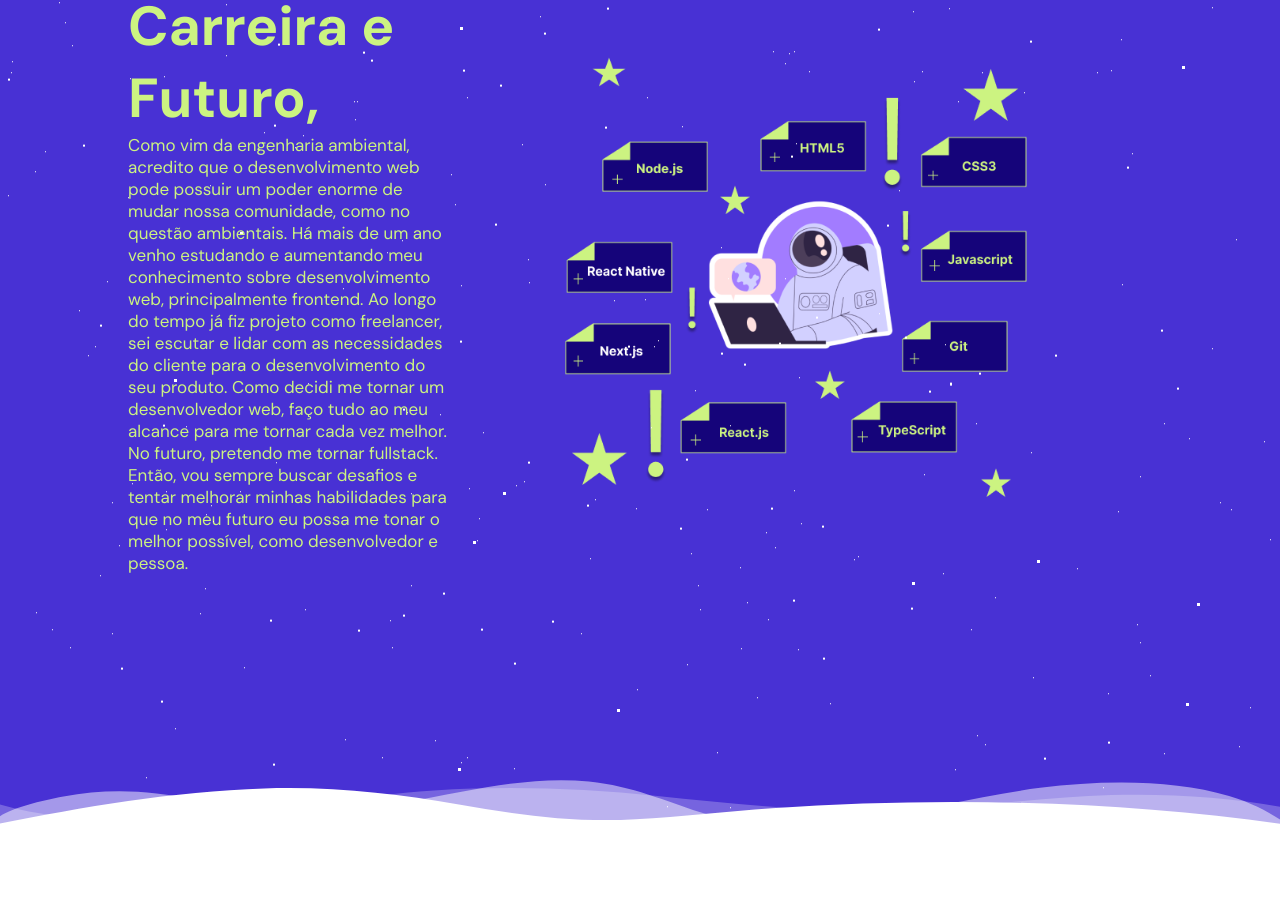
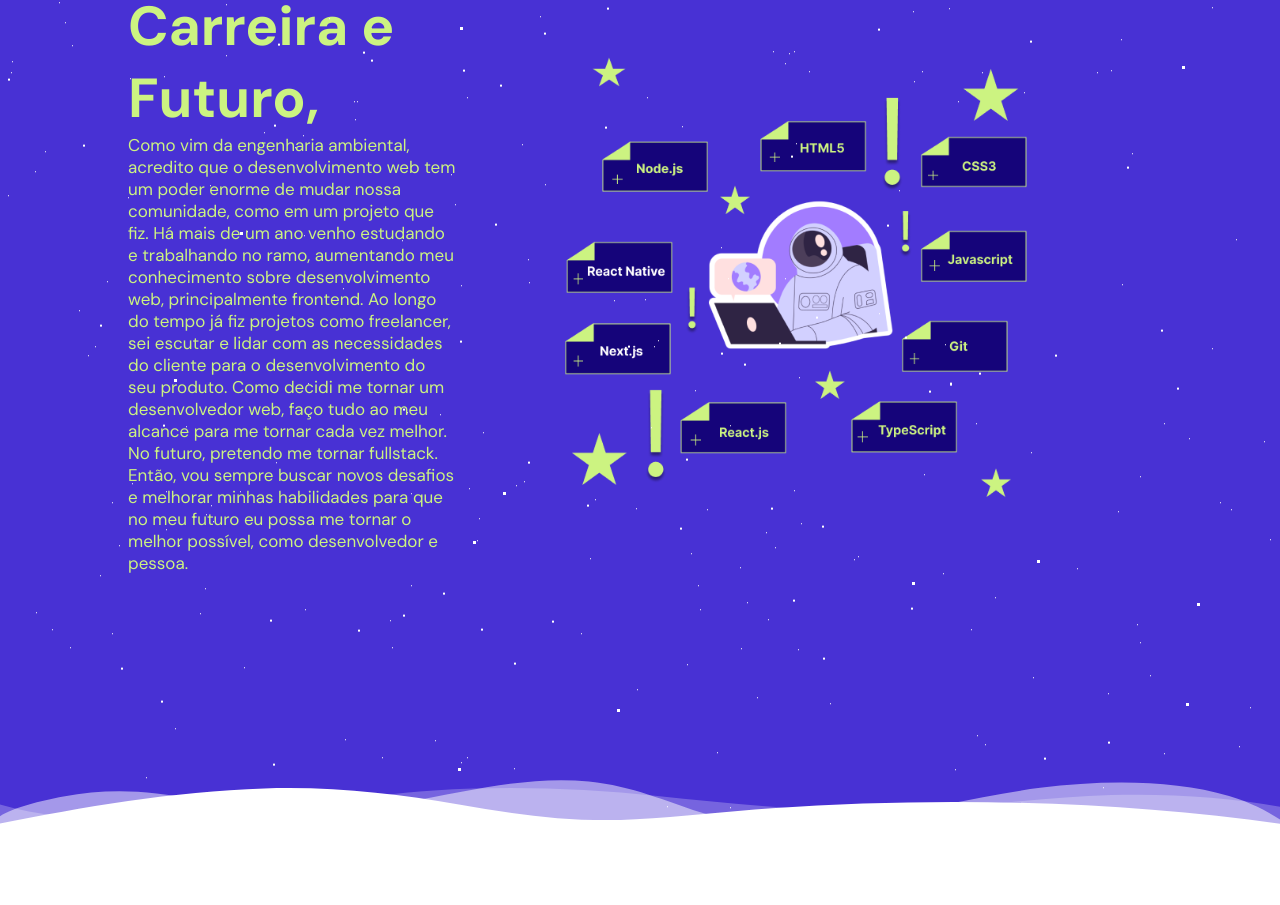
Before and after one commit to devmarcoskc/my-portfolio-React-TS, a React (Vite) app: page / in a window 1280 px wide. Shown: the part 1854-2759 px from the top of the page. Built offline with nearby package versions, Linux system fonts and the light colour scheme.

Commit message:
ajeitando textos

```diff
--- a/src/Pages/CarrerAndFuture/index.tsx
+++ b/src/Pages/CarrerAndFuture/index.tsx
@@ -42,13 +42,14 @@ function CarrerAndFuture({setSelectedPage}: Props) {
             </C.H1>
             <C.Article>
                 Como vim da engenharia ambiental, acredito que o desenvolvimento web
-                pode possuir um poder enorme de mudar nossa comunidade, como no questão ambientais.
-                Há mais de um ano venho estudando e aumentando meu conhecimento sobre desenvolvimento
+                tem um poder enorme de mudar nossa comunidade, como em um projeto que fiz.
+                Há mais de um ano venho estudando e  trabalhando no ramo, aumentando meu
+                conhecimento sobre desenvolvimento
                 web, principalmente frontend. Ao longo do
-                tempo já fiz projeto como freelancer, sei escutar e lidar com as necessidades do
+                tempo já fiz projetos como freelancer, sei escutar e lidar com as necessidades do
                 cliente para o desenvolvimento do seu produto. Como decidi me tornar um desenvolvedor web, faço tudo ao meu
-                alcance para me tornar cada vez melhor. No futuro, pretendo me tornar fullstack. Então, vou sempre buscar desafios
-                e tentar melhorar minhas habilidades para que no meu futuro eu possa me tonar o
+                alcance para me tornar cada vez melhor. No futuro, pretendo me tornar fullstack. Então, vou sempre buscar
+                novos desafios e melhorar minhas habilidades para que no meu futuro eu possa me tornar o
                 melhor possível, como desenvolvedor e pessoa.
             </C.Article>
             </C.LeftSideText>
```
